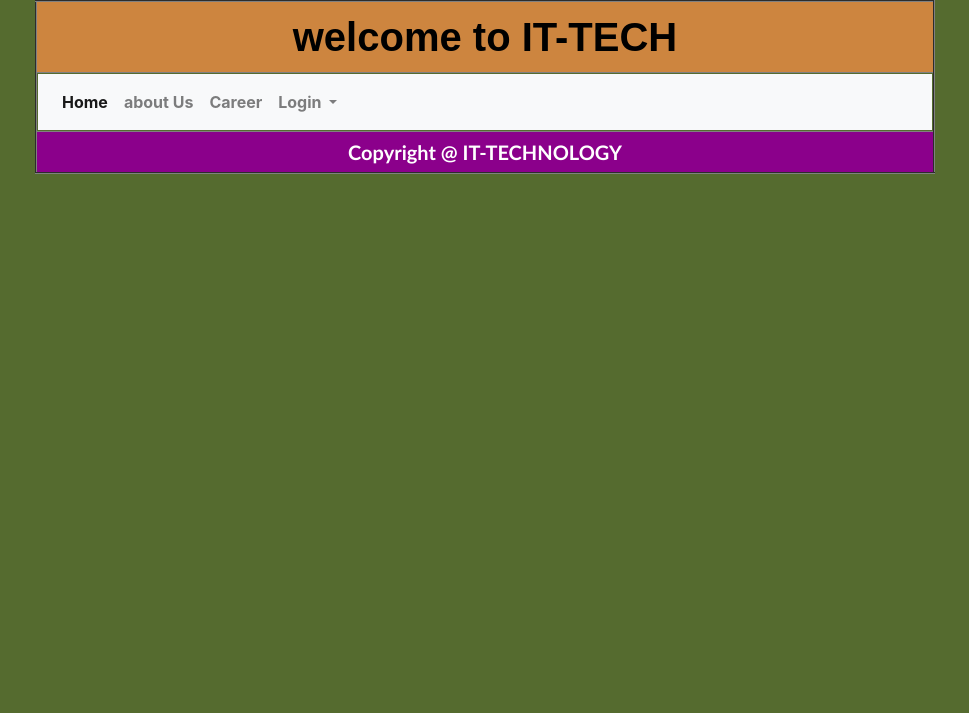
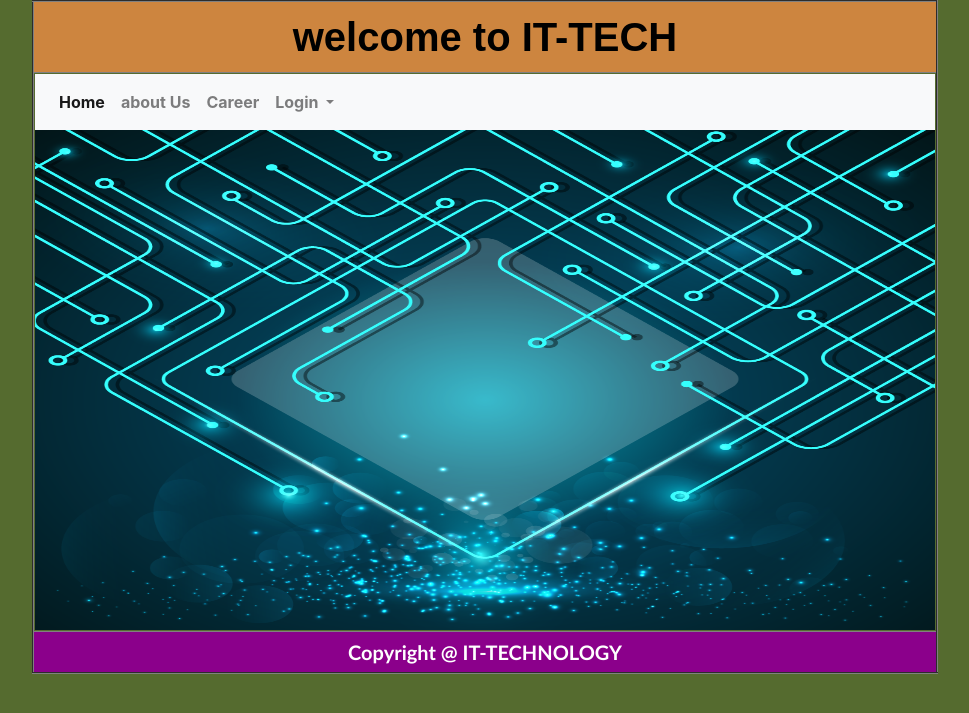
Before and after one commit to yasobantakumar/IT-TECH, a Django app: page / in a window 1280 px wide. Shown: the top 713 px of the page, without its empty margins (155-1124 px from the left). Run offline with Django 3.2, Linux system fonts and the light colour scheme; lists and menus that the app fills with data are empty; some libraries are stand-ins or nearby versions.

Commit message:
complete the project

```diff
--- a/templates/index.html
+++ b/templates/index.html
@@ -1,5 +1,7 @@
 {% extends 'common.html' %}
 {% block IT %}
 {% include 'main_menu.html' %}
+{% load static %}
+ <img src="{% static 'images/tech.png' %}" width="900" height="500">
 
 {% endblock %}
```
Also changed, not shown: IT_TECH.sqlite3, ITapp/static/images/tech.png (added).
